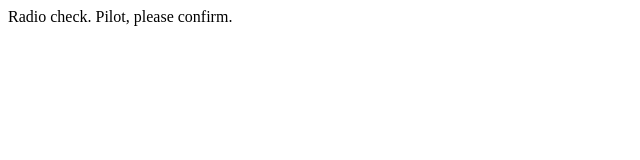
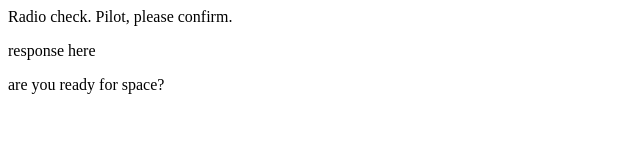
Before and after one commit to demarwinston/demarwinston, a plain HTML site: page index.html in a window 1280 px wide. Shown: the whole page, without its empty margins (0-640 px from the left). Drawn offline with Linux system fonts and the light colour scheme.

Commit message:
Added a third line

```diff
--- a/index.html
+++ b/index.html
@@ -1,5 +1,8 @@
 <html>
 <body>
    <p>Radio check. Pilot, please confirm.</p>
+   <p>response here</p>
+   <p>are you ready for space?</p>
 </body>
+
 </html>
```
